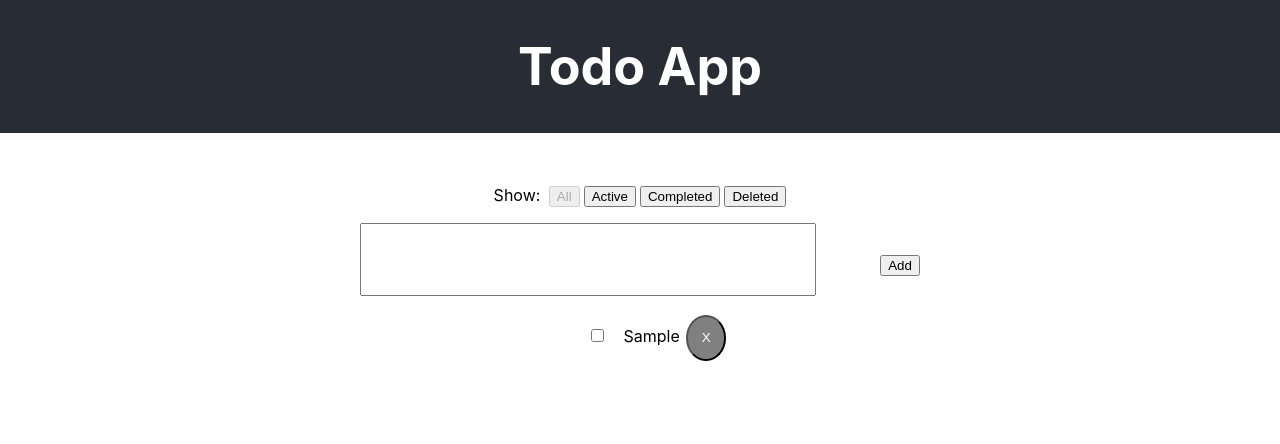
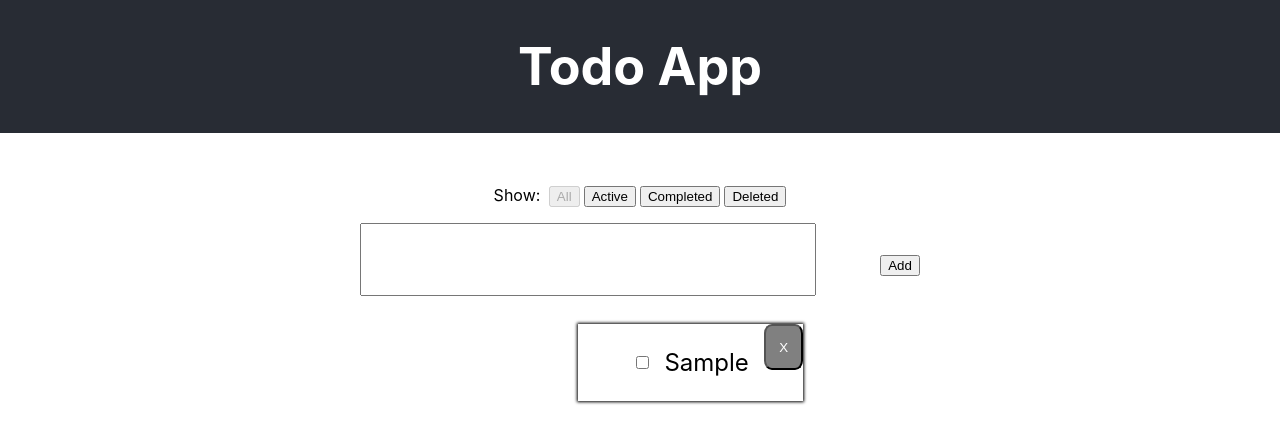
Before and after one commit to JasonLev/react-redux-todo, a React (Create React App) app: page / in a window 1280 px wide. Both pictures are taken after typing "Sample" into the empty fields and a click on the button "Add". Shown: the top 444 px of the page. Built offline with nearby package versions, Linux system fonts and the light colour scheme.

Commit message:
f/delete button condition and styling

```diff
--- a/src/App.css
+++ b/src/App.css
@@ -26,6 +26,14 @@ form {
 
 li {
   margin: 1.2em;
+  box-shadow: 0 0 3px 1px;
+  padding: 1em;
+  width: 80%;
+  display: flex;
+  justify-content: center;
+  align-items: center;
+  font-size: 1.5em;
+  position: relative;
 }
 
 ul {
@@ -35,12 +43,15 @@ ul {
   text-align: initial;
 }
 label {
-  margin-left: 1em;
+  margin-left: 0.5em;
 }
 button.delete {
-  border-radius: 50%;
+  border-radius: 20%;
   padding: 1em;
   background-color: grey;
-  margin: 0 0.5em;
   color: #fff;
+  align-self: flex-start;
+  position: absolute;
+  top: 0;
+  right: 0;
 }
--- a/src/components/Todo.js
+++ b/src/components/Todo.js
@@ -1,6 +1,11 @@
 import React from 'react'
 
-const Todo = ({ onClick, completed, text, id, onDelete }) => (
+const Todo = ({ onClick,
+                completed,
+                deleted,
+                text,
+                id,
+                onDelete }) => (
   <li>
     <input type="checkbox"
            onChange={onClick}
@@ -16,7 +21,7 @@ const Todo = ({ onClick, completed, text, id, onDelete }) => (
     >
       {text}
     </label>
-    <button className="delete" onClick={onDelete}>X</button>
+    {!deleted && <button className="delete" onClick={onDelete}>X</button>}
   </li>
 )
 
```
